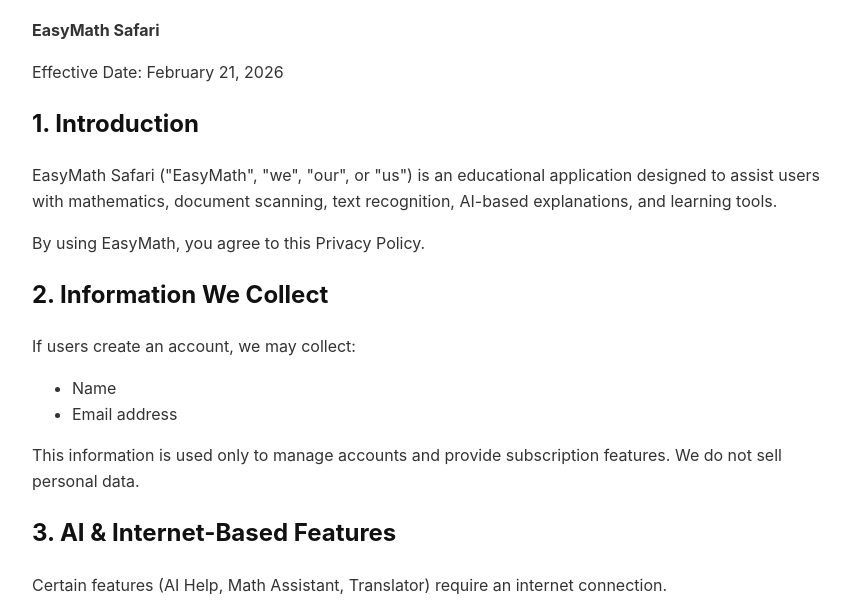
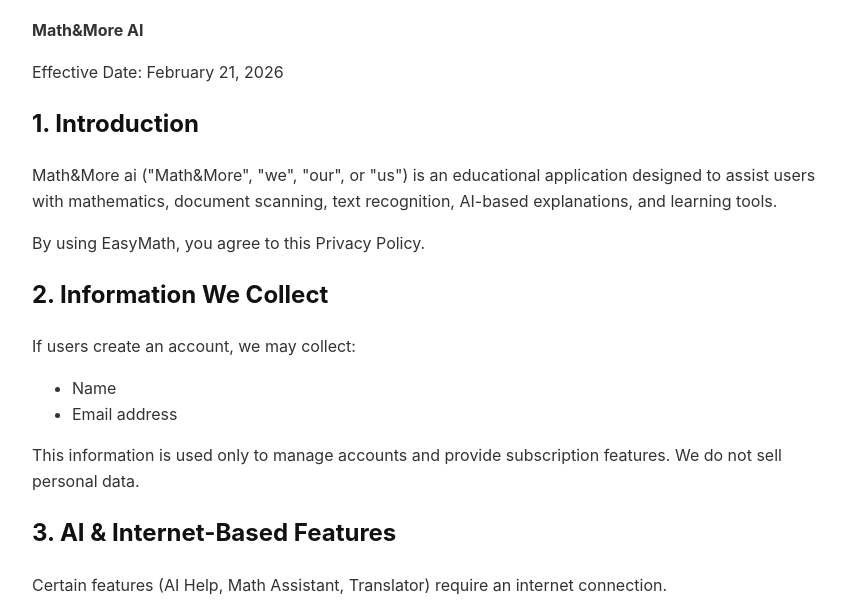
Before and after one commit to KomeilSafari/easymath-privacy, a plain HTML site: page index.html in a window 1280 px wide. Shown: the part 136-747 px from the top of the page, without its empty margins (208-1058 px from the left). Drawn offline with Linux system fonts and the light colour scheme.

Commit message:
Update title and references from EasyMath to Math&More AI

```diff
--- a/index.html
+++ b/index.html
@@ -3,7 +3,7 @@
 <head>
 <meta charset="UTF-8">
 <meta name="viewport" content="width=device-width, initial-scale=1.0">
-<title>EasyMath Safari - Privacy Policy</title>
+<title>    Math&More AI - Privacy Policy</title>
 <style>
 body {
     font-family: -apple-system, BlinkMacSystemFont, 'Segoe UI', Roboto, Oxygen, Ubuntu, sans-serif;
@@ -21,11 +21,11 @@
 <body>
 
 <h1>Privacy Policy</h1>
-<p><strong>EasyMath Safari</strong></p>
+<p><strong>Math&More AI</strong></p>
 <p>Effective Date: February 21, 2026</p>
 
 <h2>1. Introduction</h2>
-<p>EasyMath Safari ("EasyMath", "we", "our", or "us") is an educational application designed to assist users with mathematics, document scanning, text recognition, AI-based explanations, and learning tools.</p>
+<p>Math&More ai ("Math&More", "we", "our", or "us") is an educational application designed to assist users with mathematics, document scanning, text recognition, AI-based explanations, and learning tools.</p>
 <p>By using EasyMath, you agree to this Privacy Policy.</p>
 
 <h2>2. Information We Collect</h2>
```
